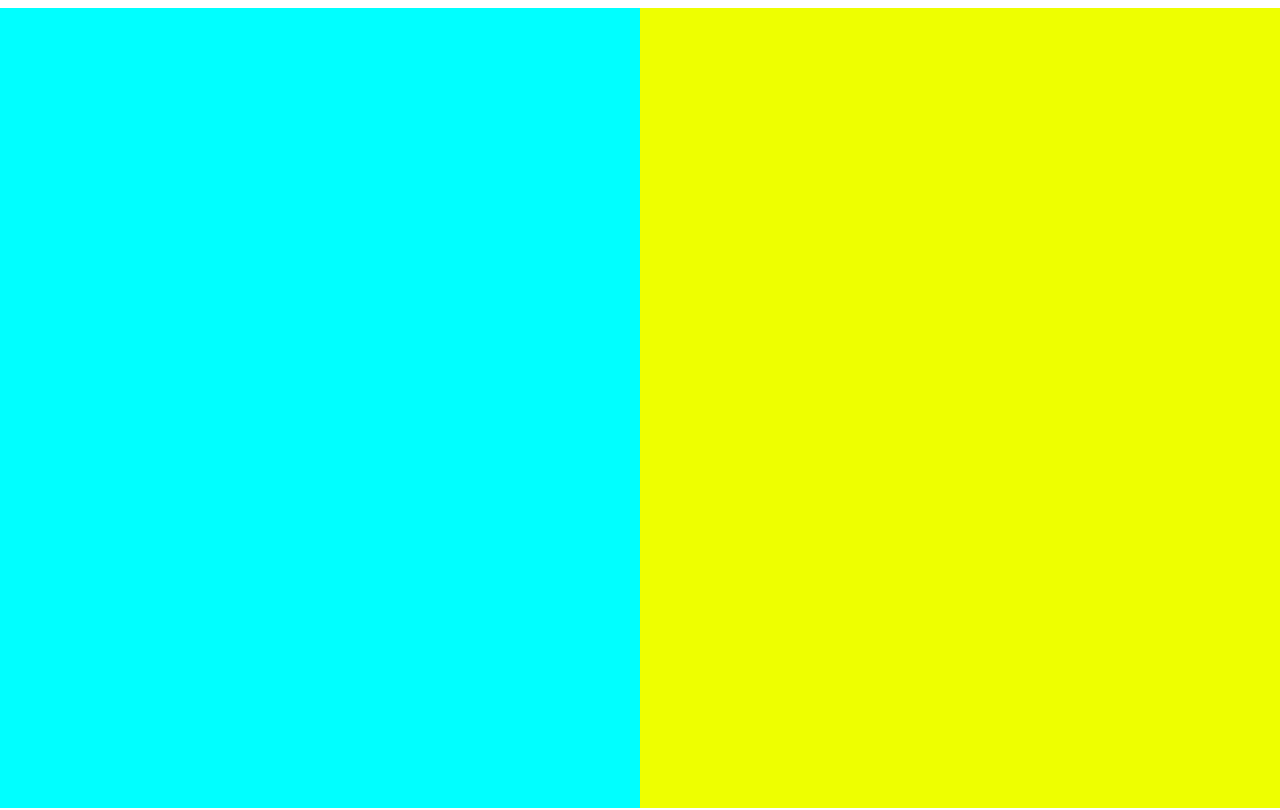
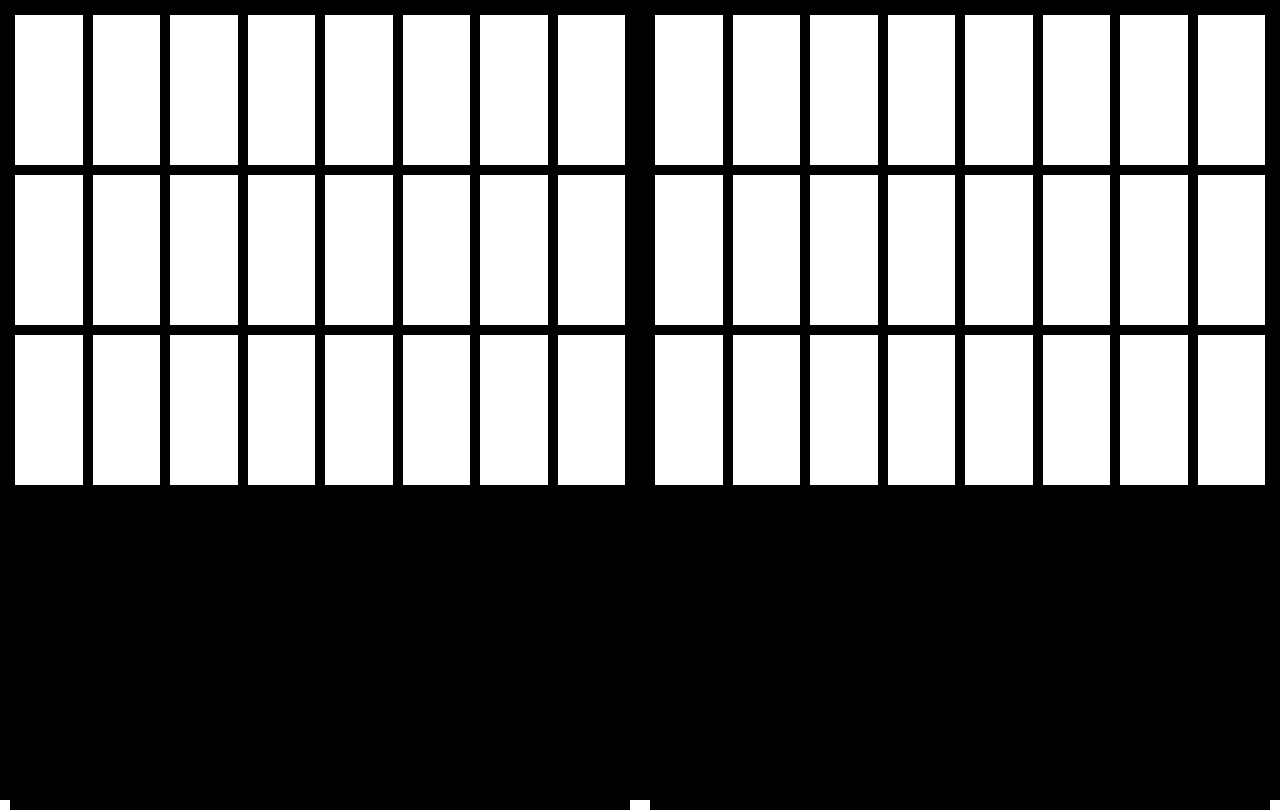
Before and after one commit to kyunko/warawa, a plain HTML site: page index.html in a window 1280 px wide. Shown: the top 810 px of the page. Drawn offline with nearby package versions, Linux system fonts and the light colour scheme.

Commit message:
Update index.html

```diff
--- a/index.html
+++ b/index.html
@@ -1,7 +1,10 @@
 <!DOCTYPE html>
 <!DOCTYPE html>
 <html lang="en">
-
+    <link rel="stylesheet" href="https://stackpath.bootstrapcdn.com/bootstrap/4.3.1/css/bootstrap.min.css" integrity="sha384-ggOyR0iXCbMQv3Xipma34MD+dH/1fQ784/j6cY/iJTQUOhcWr7x9JvoRxT2MZw1T" crossorigin="anonymous">
+    <script src="https://code.jquery.com/jquery-3.3.1.slim.min.js" integrity="sha384-q8i/X+965DzO0rT7abK41JStQIAqVgRVzpbzo5smXKp4YfRvH+8abtTE1Pi6jizo" crossorigin="anonymous"></script>
+<script src="https://cdnjs.cloudflare.com/ajax/libs/popper.js/1.14.7/umd/popper.min.js" integrity="sha384-UO2eT0CpHqdSJQ6hJty5KVphtPhzWj9WO1clHTMGa3JDZwrnQq4sF86dIHNDz0W1" crossorigin="anonymous"></script>
+<script src="https://stackpath.bootstrapcdn.com/bootstrap/4.3.1/js/bootstrap.min.js" integrity="sha384-JjSmVgyd0p3pXB1rRibZUAYoIIy6OrQ6VrjIEaFf/nJGzIxFDsf4x0xIM+B07jRM" crossorigin="anonymous"></script>
 <head>
 
 
@@ -14,11 +17,19 @@
             position: absolute;
             height: 100vh;
             width: calc(100% / 2);
+            box-sizing: border-box;
+            border: 10px solid rgb(0, 0, 0);
+            background-color: white;
         }
         .slide{
             position: absolute;
             height: 100vh;
             width: 100%;
+        }
+        .slidedoor .col{
+            box-sizing: border-box;
+            border: 5px solid rgb(0, 0, 0);
+            height: 20vh;
         }
     </style>
     <script src="https://code.jquery.com/jquery-3.5.0.js"></script>
@@ -26,7 +37,9 @@
 <body>
 
 <div id="slide1" class="slide" style="background-color: rgb(201, 121, 121);left:0%;">
-
+    <div style="height:100%;">
+        <img src="warawa.png" alt="">
+    </div>
 </div>
 <div id="slide2" class="slide" style="background-color: rgb(115, 173, 110);left:100%;">
 
@@ -40,11 +53,83 @@
 <div id="slide5" class="slide" style="background-color: rgb(193, 201, 121);left:400%;">
 
 </div>
-<div id="left-slide" class="slidedoor" style="background-color: aqua;left:0px;">
+<div id="left-slide" class="slidedoor" style="left:0px;z-index: 10;">
+    <div class="container">
+        <div class="row">
+         <div class="col"></div>
+         <div class="col"></div>
+         <div class="col"></div>
+         <div class="col"></div>
+         <div class="col"></div>
+         <div class="col"></div>
+         <div class="col"></div>
+         <div class="col"></div>
+        </div>
+        <div class="row">
+            <div class="col"></div>
+            <div class="col"></div>
+            <div class="col"></div>
+            <div class="col"></div>
+            <div class="col"></div>
+            <div class="col"></div>
+            <div class="col"></div>
+            <div class="col"></div>
+        </div>
+        <div class="row">
+            <div class="col"></div>
+            <div class="col"></div>
+            <div class="col"></div>
+            <div class="col"></div>
+            <div class="col"></div>
+            <div class="col"></div>
+            <div class="col"></div>
+            <div class="col"></div>
+        </div>
+        <div class="row">
+            <div class="col"  style="height: 40vh;background-color: black;"></div>
+        </div>
 
+
+      </div>
 </div>
-<div id="right-slide" class="slidedoor" style="background-color: rgb(238, 255, 0);right:0px">
+<div id="right-slide" class="slidedoor" style="right:0px;z-index: 10;">
+    <div class="container">
+        <div class="row">
+         <div class="col"></div>
+         <div class="col"></div>
+         <div class="col"></div>
+         <div class="col"></div>
+         <div class="col"></div>
+         <div class="col"></div>
+         <div class="col"></div>
+         <div class="col"></div>
+        </div>
+        <div class="row">
+            <div class="col"></div>
+            <div class="col"></div>
+            <div class="col"></div>
+            <div class="col"></div>
+            <div class="col"></div>
+            <div class="col"></div>
+            <div class="col"></div>
+            <div class="col"></div>
+        </div>
+        <div class="row">
+            <div class="col"></div>
+            <div class="col"></div>
+            <div class="col"></div>
+            <div class="col"></div>
+            <div class="col"></div>
+            <div class="col"></div>
+            <div class="col"></div>
+            <div class="col"></div>
+        </div>
+        <div class="row">
+            <div class="col"  style="height: 40vh;background-color: black;"></div>
+        </div>
 
+
+      </div>
 </div>
 
 
```
